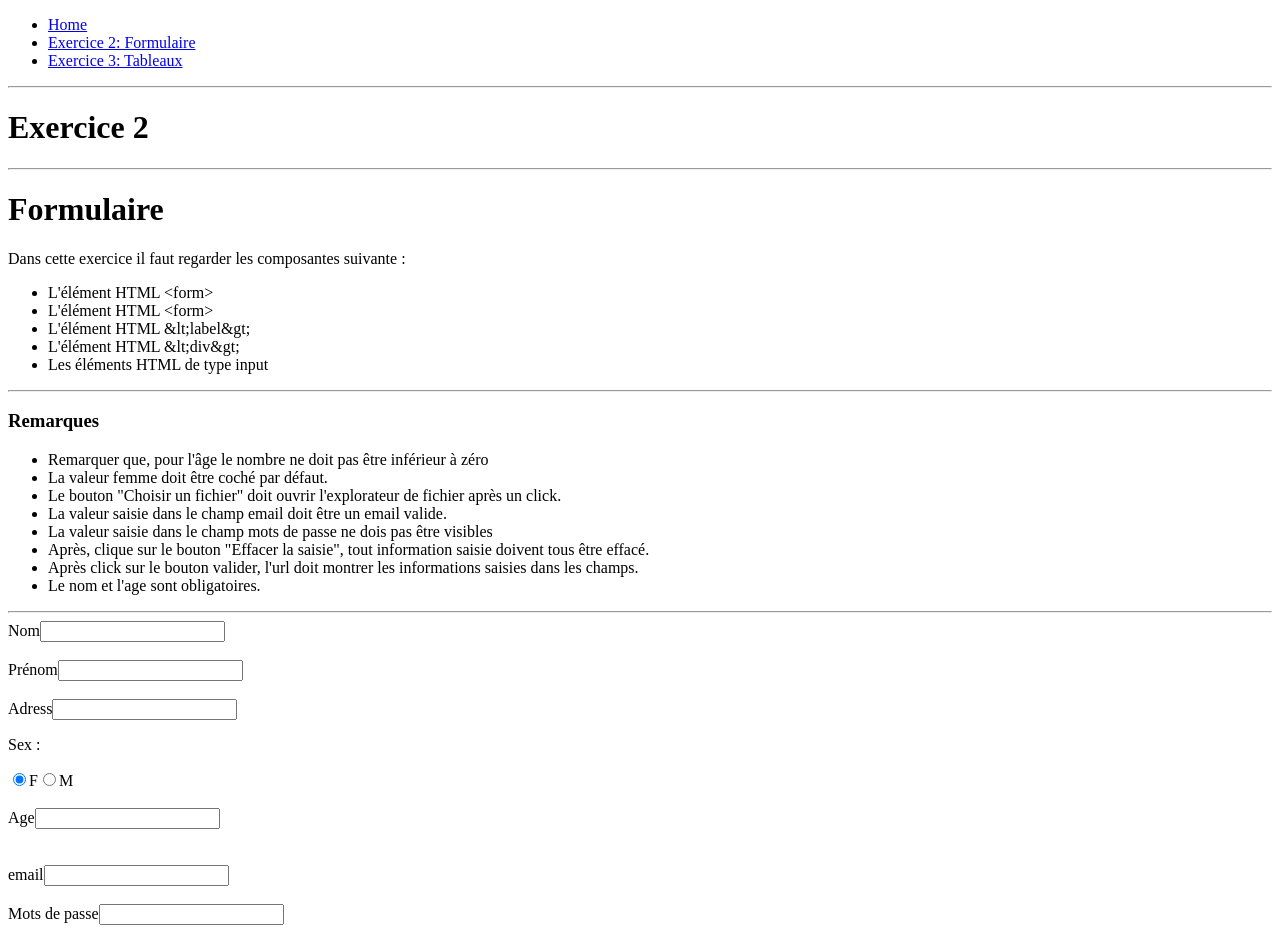
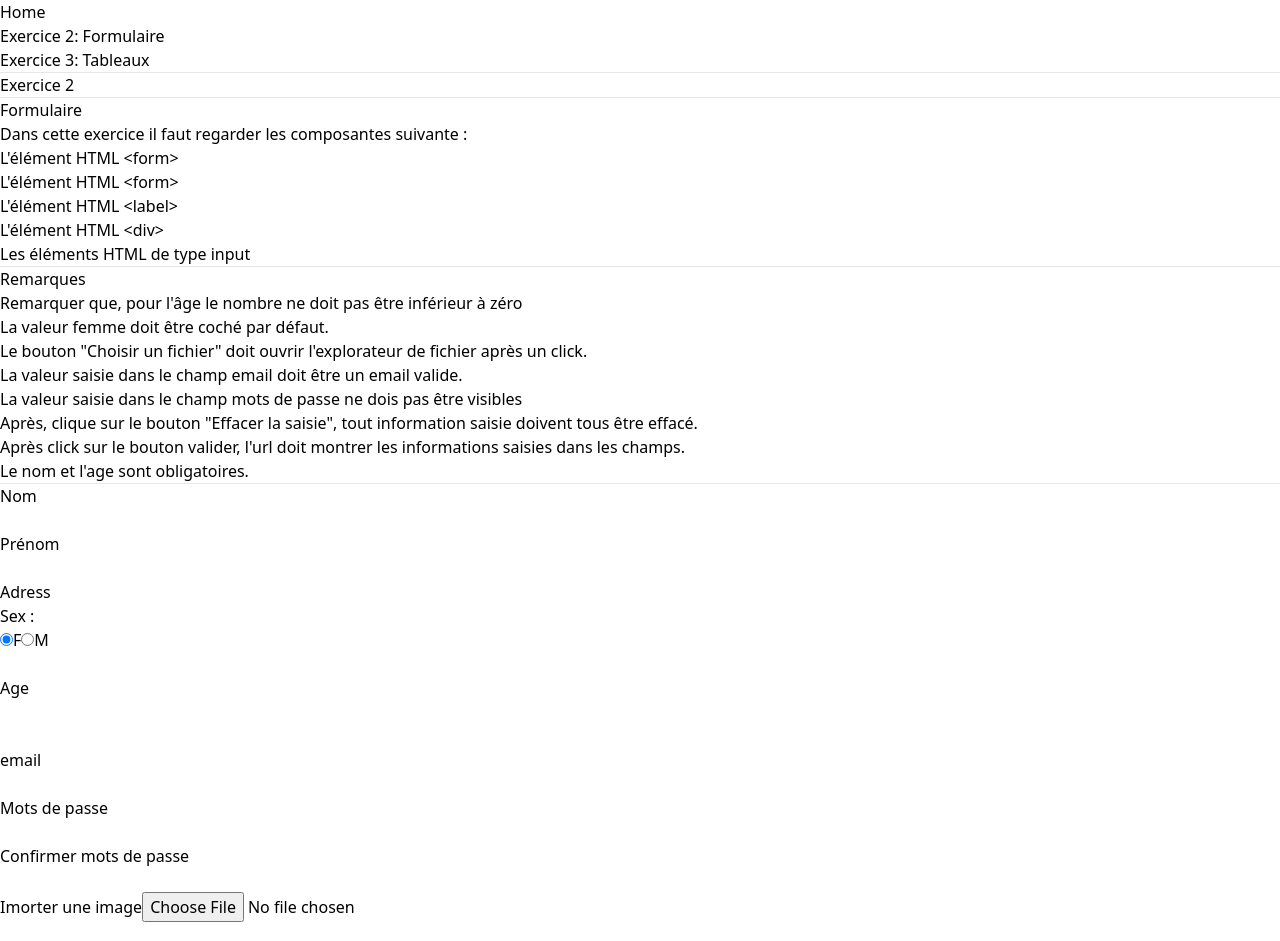
Before and after one commit to Mampionona33/exercice_dev, a Next.js app: page /exercice_2 in a window 1280 px wide. Shown: the top 941 px of the page. Built offline with nearby package versions, Linux system fonts and the light colour scheme.

Commit message:
import css

```diff
--- a/package.json
+++ b/package.json
@@ -4,6 +4,7 @@
   "private": true,
   "scripts": {
     "dev": "next dev",
+    "build-css":"npx sass --watch src/scss:src/styles",
     "build": "next build",
     "start": "next start",
     "lint": "next lint"
@@ -17,5 +18,8 @@
     "react": "18.2.0",
     "react-dom": "18.2.0",
     "tailwindcss": "3.3.1"
+  },
+  "devDependencies": {
+    "sass": "^1.62.1"
   }
 }
--- a/src/pages/_app.js
+++ b/src/pages/_app.js
@@ -1,4 +1,4 @@
-// import '@/styles/globals.css'
+import '@/styles/globals.css'
 
 export default function App({ Component, pageProps }) {
   return <Component {...pageProps} />;
--- a/src/pages/_document.js
+++ b/src/pages/_document.js
@@ -1,4 +1,4 @@
-import { Html, Head, Main, NextScript } from 'next/document'
+import { Html, Head, Main, NextScript } from "next/document";
 
 export default function Document() {
   return (
@@ -9,5 +9,5 @@ export default function Document() {
         <NextScript />
       </body>
     </Html>
-  )
+  );
 }
--- a/src/pages/exercice_2.js
+++ b/src/pages/exercice_2.js
@@ -1,6 +1,10 @@
 import { Navbar } from "../../components/navbar";
 
 export default function Exercice2() {
+  const handleSexChange = (ev) => {
+    ev.preventDefault();
+  };
+
   return (
     <div>
       <Navbar />
@@ -12,8 +16,8 @@ export default function Exercice2() {
       <ul>
         <li>L&apos;élément HTML &lt;form&gt;</li>
         <li>L&apos;élément HTML &lt;form&gt;</li>
-        <li>{"L'élément HTML &lt;label&gt;"}</li>
-        <li>{"L'élément HTML &lt;div&gt;"}</li>
+        <li>L'élément HTML &lt;label&gt;</li>
+        <li>L'élément HTML &lt;div&gt;</li>
         <li>Les éléments HTML de type input</li>
       </ul>
       <hr />
@@ -45,63 +49,68 @@ export default function Exercice2() {
       <div>
         <form action="">
           <div>
-            <label for="Nom">Nom</label>
+            <label htmlFor="Nom">Nom</label>
             <input type="text" name="Nom" id="Nom" required />
           </div>
           <br />
           <div>
-            <label for="prenom">Prénom</label>
+            <label htmlFor="prenom">Prénom</label>
             <input type="text" name="Nom" id="prenom" />
           </div>
           <br />
           <div>
-            <label for="adress">Adress</label>
+            <label htmlFor="adress">Adress</label>
             <input type="text" name="adress" id="adress" />
           </div>
           <div>
             <p>Sex :</p>
-            <input type="radio" name="sex" id="sex_f" value="F" checked />
-            <label for="sex">F</label>
+            <input
+              type="radio"
+              name="sex"
+              id="sex_f"
+              value="F"
+              checked
+              onChange={handleSexChange}
+            />
+            <label htmlFor="sex">F</label>
             <input type="radio" name="sex" id="sex_m" value="M" />
-            <label for="sex">M</label>
+            <label htmlFor="sex">M</label>
           </div>
           <br />
           <div>
-            <label for="age">Age</label>
+            <label htmlFor="age">Age</label>
             <input type="number" name="Nom" id="age" min="0" required />
           </div>
           <br />
           <br />
           <div>
-            <label for="email">email</label>
+            <label htmlFor="email">email</label>
             <input type="email" name="email" id="email" />
           </div>
           <br />
           <div>
-            <label for="mdp">Mots de passe</label>
+            <label htmlFor="mdp">Mots de passe</label>
             <input type="password" name="mdp" id="mdp" />
           </div>
           <br />
           <div>
-            <label for="confirm_mdp">Confirmer mots de passe</label>
+            <label htmlFor="confirm_mdp">Confirmer mots de passe</label>
             <input type="password" name="confirm_mdp" id="confirm_mdp" />
           </div>
           <br />
           <div>
-            <label for="fichier">Imorter une image</label>
+            <label htmlFor="fichier">Imorter une image</label>
             <input type="file" name="fichier" id="fichier" />
           </div>
           <br />
           <div>
-            <label for="comment">Commentaire</label>
-            <textarea name="comment" id="comment" cols="30" rows="10">
-              {" "}
-            </textarea>
+            <label htmlFor="comment">Commentaire</label>
+            <textarea name="comment" id="comment" cols="30" rows="10" />
           </div>
           <br />
           <div>
             <input type="checkbox" name="verification" id="verification" />
-            <label for="verification">J'ai fais la verification</label>
+            <label htmlFor="verification">J'ai fais la verification</label>
           </div>
           <br />
           <div>
--- /dev/null
+++ b/src/scss/exercice2.scss
@@ -0,0 +1,4 @@
+body {
+  background-color: red;
+  box-sizing: border-box;
+}
--- /dev/null
+++ b/src/styles/exercice2.css
@@ -0,0 +1,6 @@
+body {
+  background-color: red;
+  box-sizing: border-box;
+}
+
+/*# sourceMappingURL=exercice2.css.map */
--- a/src/styles/globals.css
+++ b/src/styles/globals.css
@@ -1,8 +1,8 @@
-/* @tailwind base;
+@tailwind base;
 @tailwind components;
 @tailwind utilities;
 
-:root {
+/* :root {
   --foreground-rgb: 0, 0, 0;
   --background-start-rgb: 214, 219, 220;
   --background-end-rgb: 255, 255, 255;
@@ -25,3 +25,4 @@ body {
     )
     rgb(var(--background-start-rgb));
 } */
+@import url("exercice2.css");
```
Also changed, not shown: .src/styles/src/scss/exercice2.css (added), 2 other files (tests, documents, lock files or other folders).
